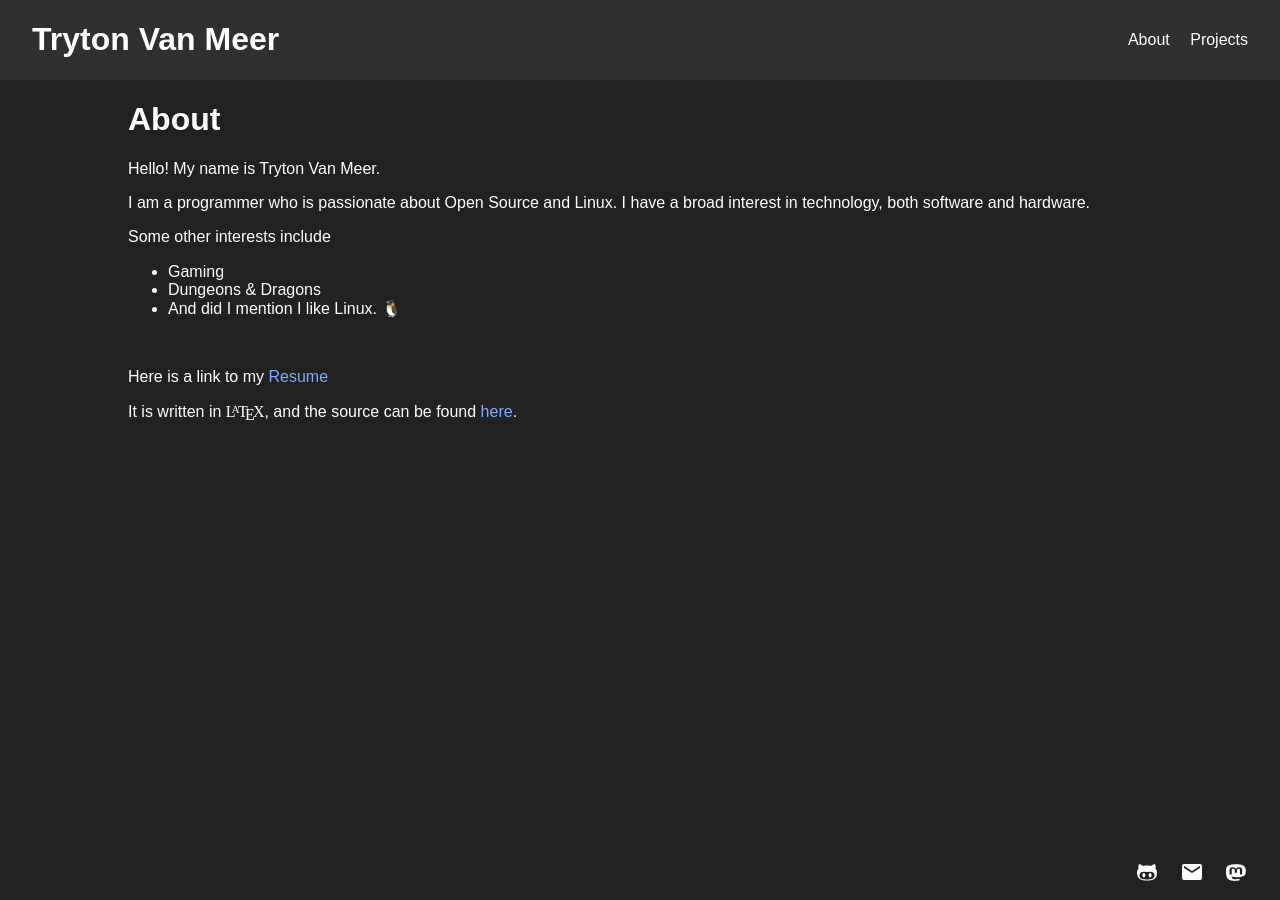
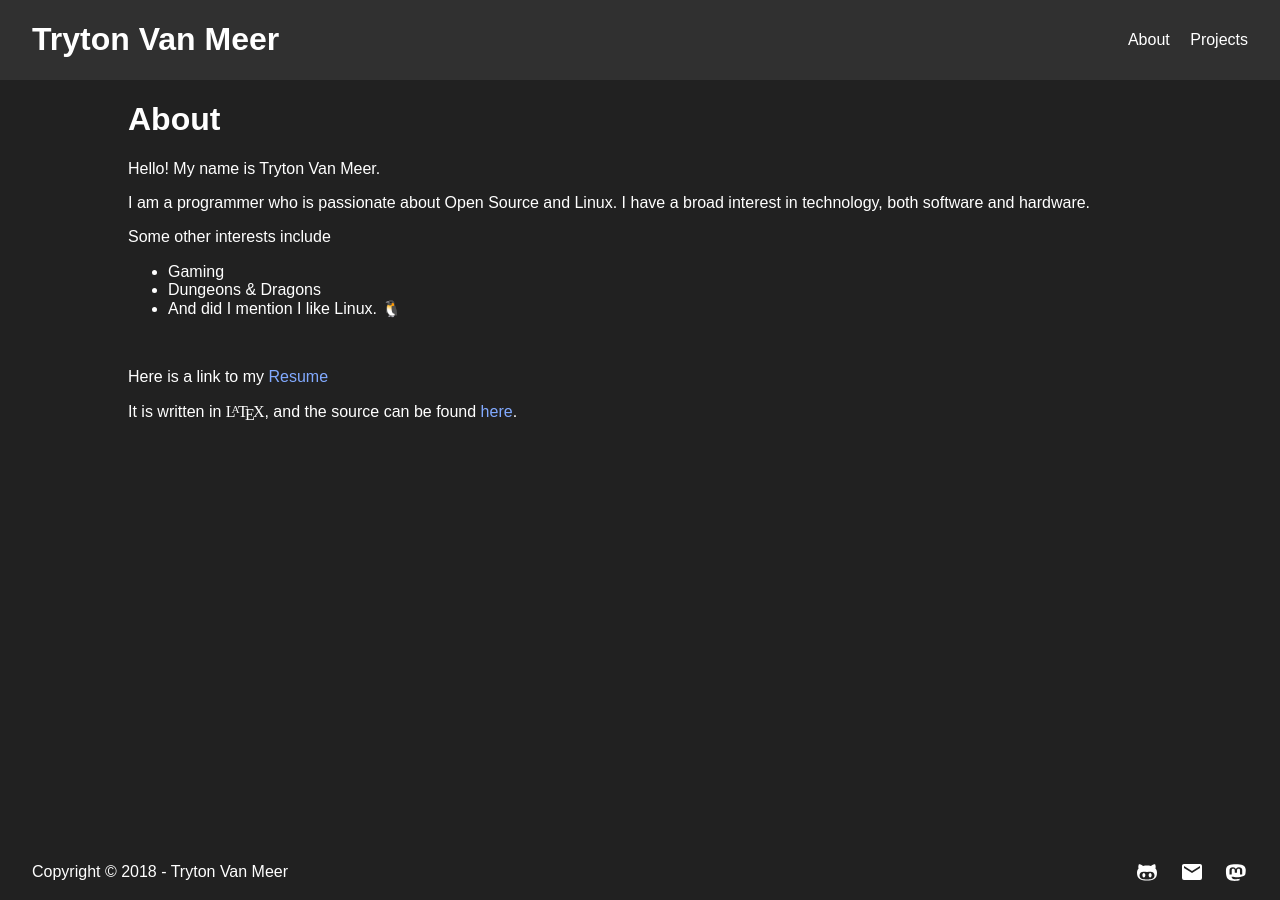
Before and after one commit to tryton-vanmeer/tryton-vanmeer.github.io, a Jekyll site: the page built from about.md, in a window 1280 px wide. Built offline with Jekyll 4.4.1, drawn with Linux system fonts in a browser that asks for light colours.

Commit message:
Added copyright to footer

```diff
--- a/_includes/footer.html
+++ b/_includes/footer.html
@@ -1,7 +1,9 @@
 <footer>
 
     <div class="container">
-        <div></div>
+        <div>
+            Copyright © 2018 - Tryton Van Meer
+        </div>
         <ul>
             <li> <a href="{{ site.github }}" title="Github">
                 <span class="icon">{% include icon-github.svg %}</span>
```
